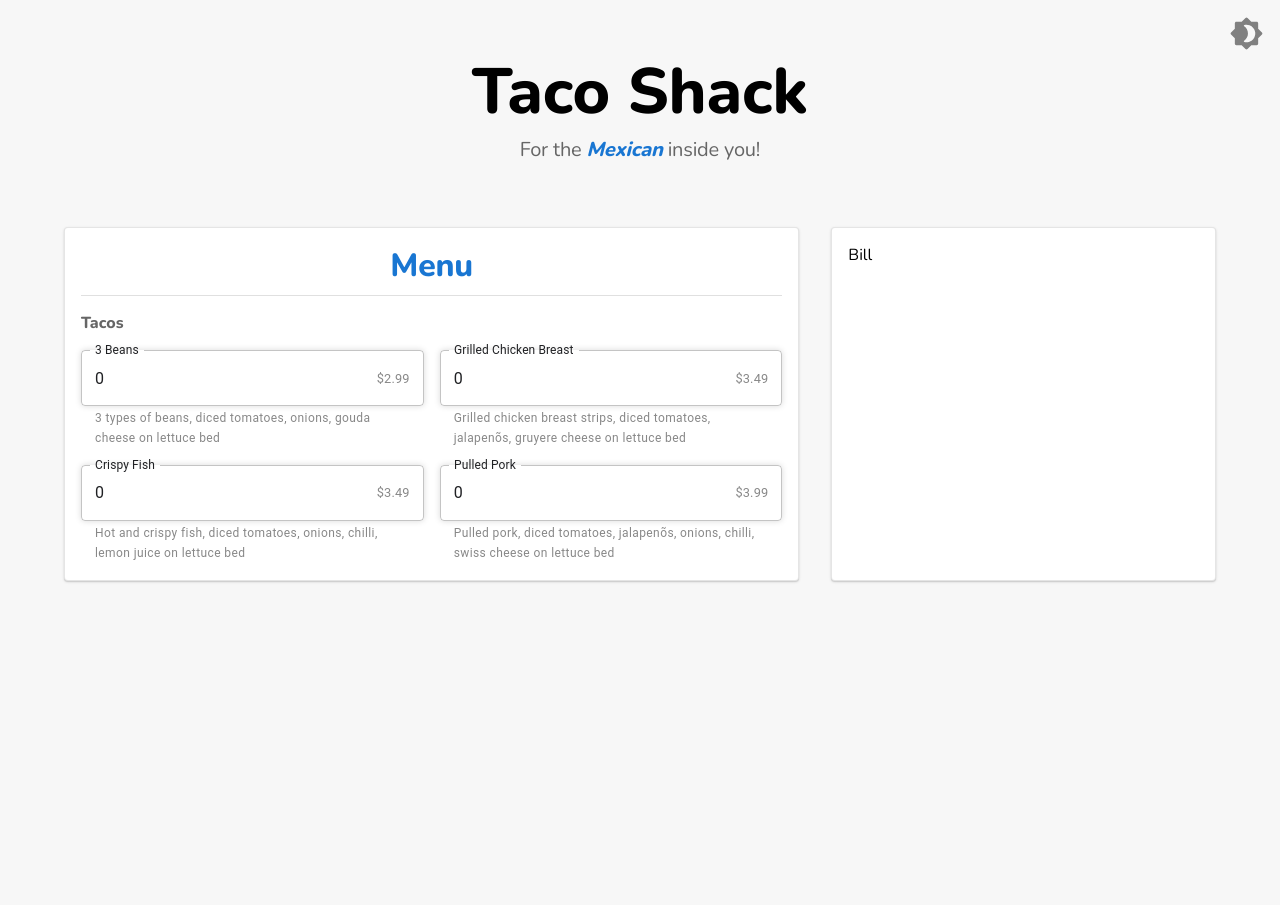
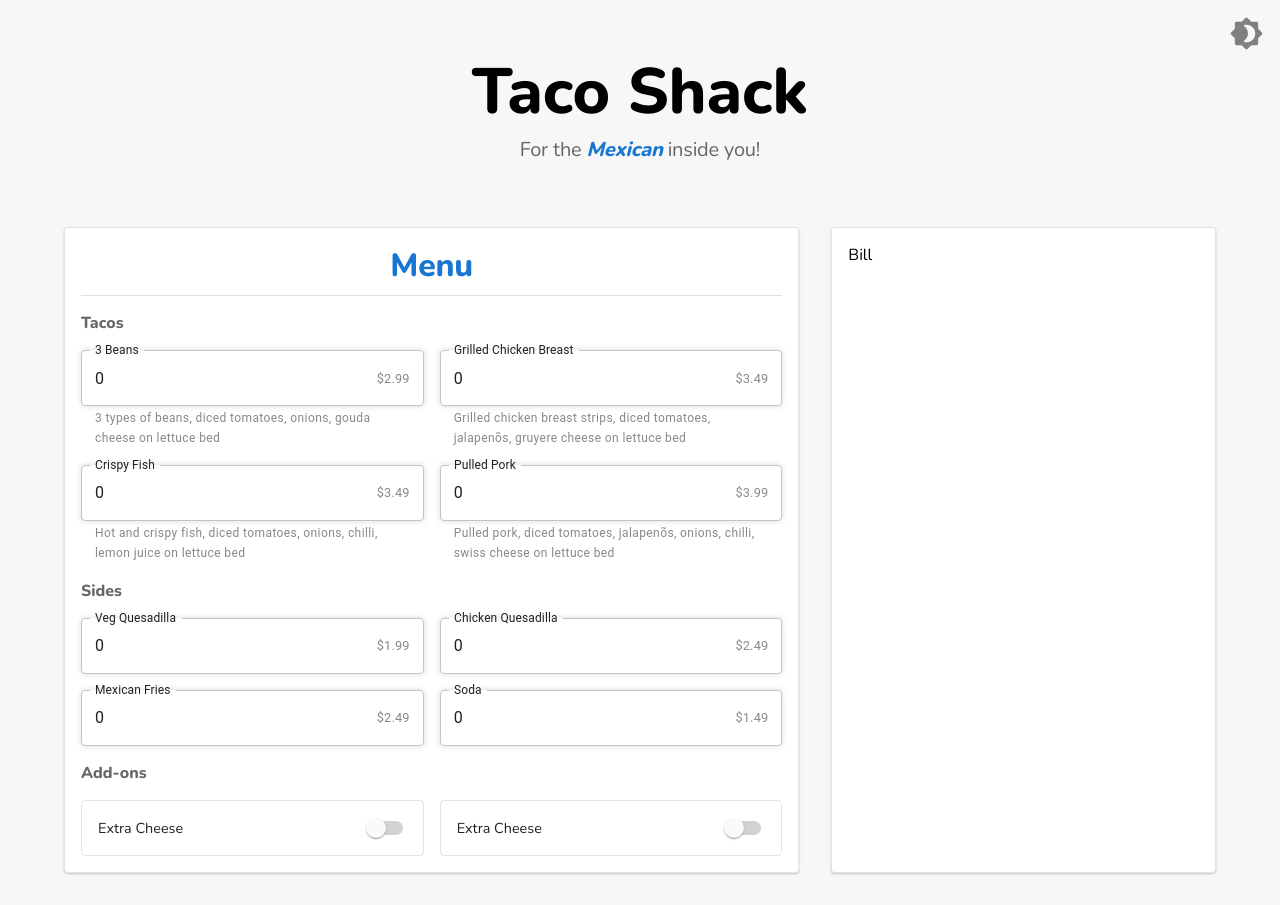
Before and after one commit to DemonDaddy22/all-about-reactJS, a React (Create React App) app: page /#/bill-generator in a window 1280 px wide. Before the commit the page ends 800 px from the top, so only its background shows below. Built offline with nearby package versions, Linux system fonts and the light colour scheme.

Commit message:
add all the components to menu

```diff
--- a/src/components/BillGenerator/components/TacoMenu/index.js
+++ b/src/components/BillGenerator/components/TacoMenu/index.js
@@ -2,6 +2,8 @@ import React from 'react';
 
 import classes from './styles.module.css';
 import Input from '../../../../ui-components/Input';
+import CustomSwitch from '../../../../ui-components/Switch';
+import Label from '../../../../ui-components/Label';
 import { InputAdornment } from '@material-ui/core';
 
 const TacoMenu = React.memo(({ }) => {
@@ -33,6 +35,40 @@ const TacoMenu = React.memo(({ }) => {
                     }} />
             </div>
         </div>
+        <div className={classes.categoryContainer}>
+            <div className={classes.categoryTitle}>Sides</div>
+            <div className={classes.categoryContent}>
+                <Input id='veg-quesadilla' type='number' onChange={() => { }} value={0} variant='outlined' fullWidth
+                    label='Veg Quesadilla' rootInputStyles={{ color: 'var(--text)', borderRadius: 'inherit' }} InputProps={{
+                        endAdornment: <InputAdornment position='end'><div className={classes.adornmentLabel}>$1.99</div></InputAdornment>,
+                    }} />
+                <Input id='chicken-quesadilla' type='number' onChange={() => { }} value={0} variant='outlined' fullWidth
+                    label='Chicken Quesadilla' rootInputStyles={{ color: 'var(--text)', borderRadius: 'inherit' }} InputProps={{
+                        endAdornment: <InputAdornment position='end'><div className={classes.adornmentLabel}>$2.49</div></InputAdornment>,
+                    }} />
+                <Input id='mexican-fries' type='number' onChange={() => { }} value={0} variant='outlined' fullWidth
+                    label='Mexican Fries' rootInputStyles={{ color: 'var(--text)', borderRadius: 'inherit' }} InputProps={{
+                        endAdornment: <InputAdornment position='end'><div className={classes.adornmentLabel}>$2.49</div></InputAdornment>,
+                    }} />
+                <Input id='soda' type='number' onChange={() => { }} value={0} variant='outlined' fullWidth
+                    label='Soda' rootInputStyles={{ color: 'var(--text)', borderRadius: 'inherit' }} InputProps={{
+                        endAdornment: <InputAdornment position='end'><div className={classes.adornmentLabel}>$1.49</div></InputAdornment>,
+                    }} />
+            </div>
+        </div>
+        <div className={classes.categoryContainer}>
+            <div className={classes.categoryTitle}>Add-ons</div>
+            <div className={classes.categoryContent}>
+                <div className={classes.addOnContainer}>
+                    <Label label='Extra Cheese' className={classes.addOn} />
+                    <CustomSwitch onChange={() => { }} checked={false} containerStyle={{ marginRight: 0 }} />
+                </div>
+                <div className={classes.addOnContainer}>
+                    <Label label='Extra Cheese' className={classes.addOn} />
+                    <CustomSwitch onChange={() => { }} checked={false} containerStyle={{ marginRight: 0 }} />
+                </div>
+            </div>
+        </div>
     </>;
 });
 
--- a/src/components/BillGenerator/components/TacoMenu/styles.module.css
+++ b/src/components/BillGenerator/components/TacoMenu/styles.module.css
@@ -40,6 +40,23 @@
     transition: color 0.5s ease-in-out;
 }
 
+.addOnContainer {
+    display: flex;
+    align-items: center;
+    padding: 0.5rem;
+    padding-left: 1rem;
+    border-radius: 4px;
+    border: 1px solid var(--border-color);
+    transition: border 0.5s ease-in-out;
+}
+
+.addOn {
+    flex: 1;
+    font-size: 0.9rem;
+    color: var(--text);
+    transition: color 0.5s ease-in-out;
+}
+
 @media (min-width: 900px) {
     .categoryContent {
         grid-template-columns: 1fr 1fr;
--- a/src/ui-components/Label/styles.module.css
+++ b/src/ui-components/Label/styles.module.css
@@ -1,4 +1,4 @@
 .label {
-    color: #171717;
-    font-size: 16px;
+    color: var(--text);
+    font-size: 1rem;
 }
```
